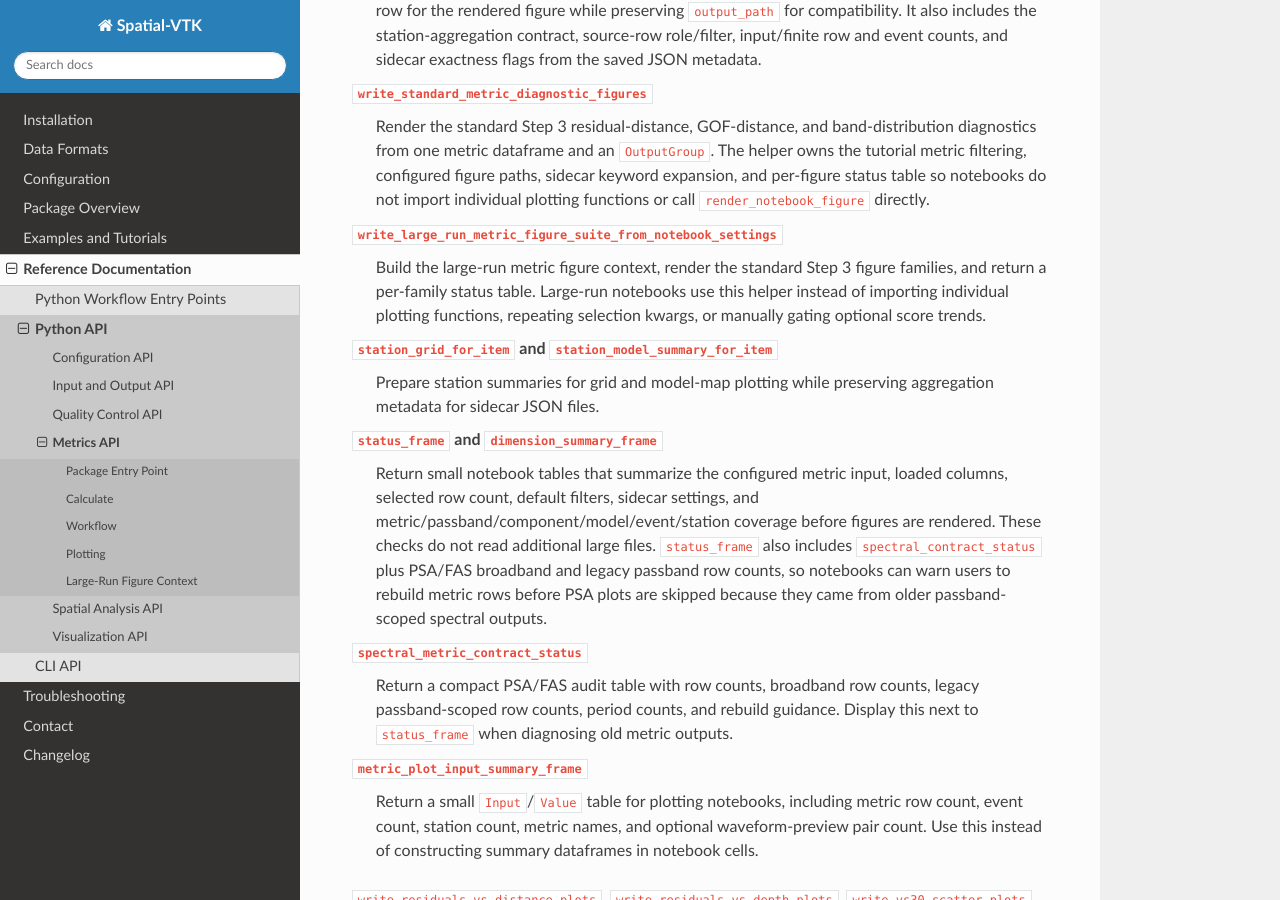
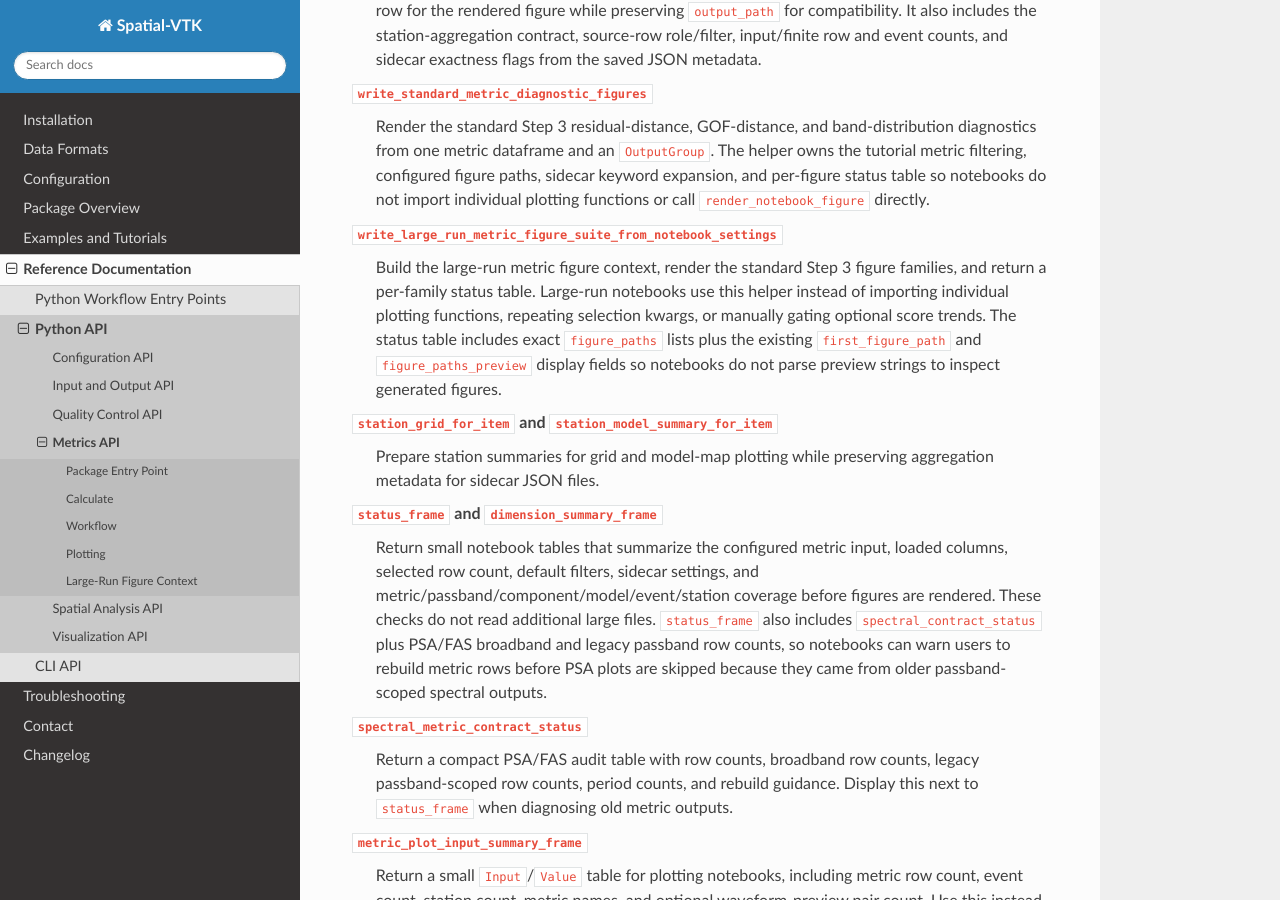
Before and after one commit to bcbirkel/spatial-vtk, a Sphinx documentation site: the page built from docs/reference/api/metrics.rst, in a window 1280 px wide and 900 px high, scrolled down 4516 px. Built offline with Sphinx 7.4.7 and the Read the Docs theme 3.1.0, drawn with Linux system fonts in a browser that asks for light colours.

Commit message:
Expose metric figure suite paths

```diff
--- a/docs/changelog.rst
+++ b/docs/changelog.rst
@@ -211,6 +211,8 @@ Changelog
     while preserving ``path`` for existing notebooks.
   - Added ``resolved_path`` to focused station metric-map status frames while
     preserving ``output_path`` for existing notebooks.
+  - Added exact ``figure_paths`` lists to Step 3 large-run metric figure-suite
+    status frames while preserving preview-oriented figure path fields.
   - Reused the standard ingest output helper inside record-coverage
     readiness/build workflows so script and notebook path fallback behavior
     stays aligned.
--- a/docs/reference/api/metrics.rst
+++ b/docs/reference/api/metrics.rst
@@ -243,7 +243,10 @@ standard row factories used by the large-run notebooks:
    Build the large-run metric figure context, render the standard Step 3
    figure families, and return a per-family status table. Large-run notebooks
    use this helper instead of importing individual plotting functions,
-   repeating selection kwargs, or manually gating optional score trends.
+   repeating selection kwargs, or manually gating optional score trends. The
+   status table includes exact ``figure_paths`` lists plus the existing
+   ``first_figure_path`` and ``figure_paths_preview`` display fields so
+   notebooks do not parse preview strings to inspect generated figures.
 
 ``station_grid_for_item`` and ``station_model_summary_for_item``
    Prepare station summaries for grid and model-map plotting while preserving
```
Also changed, not shown: 3 other files.
